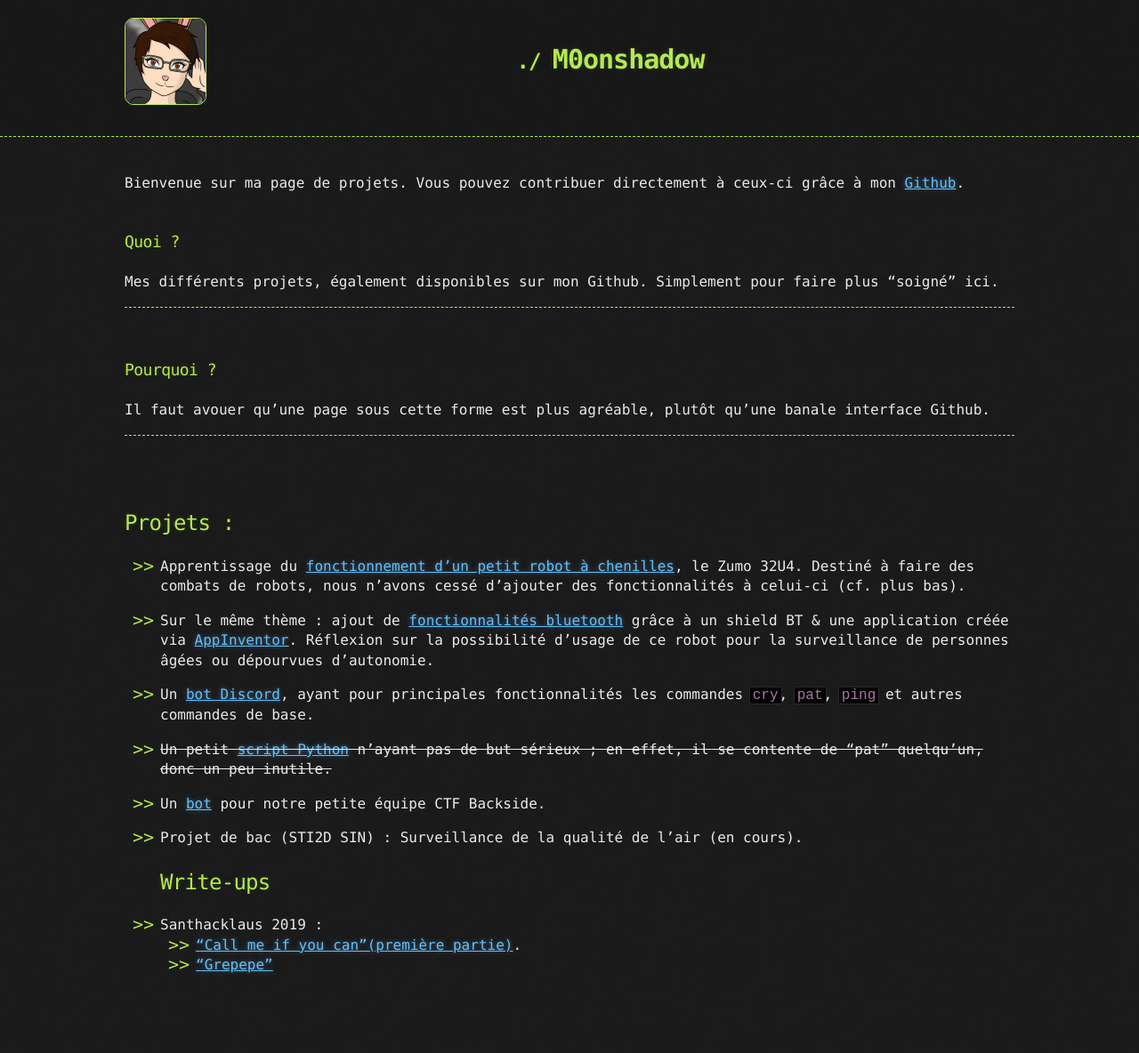
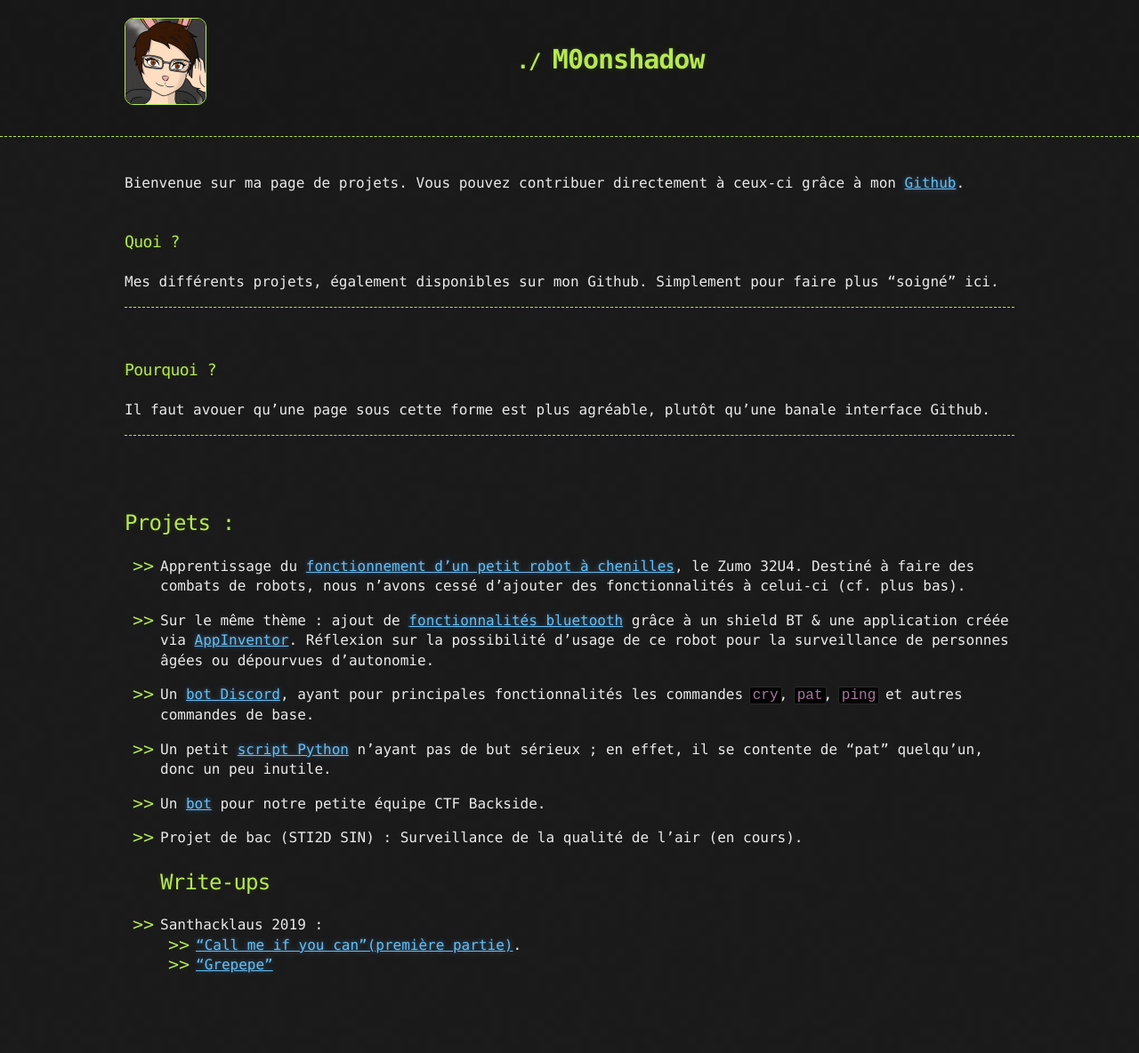
Before and after one commit to M0onshadow/M0onshadow.github.io, a Jekyll site: the page built from index.md, in a window 1280 px wide. Shown: the whole page at 89% size. Built offline with Jekyll 4.4.1, drawn with Linux system fonts in a browser that asks for light colours; the repository's description, which GitHub fills in, is left out.

```diff
--- a/index.md
+++ b/index.md
@@ -27,7 +27,7 @@ Destiné à faire des combats de robots, nous n'avons cessé d'ajouter des fonct
 
 - Un [bot Discord](https://github.com/heichou2210/fumikobot), ayant pour principales fonctionnalités les commandes `cry`, `pat`, `ping` et autres commandes de base.
 
-- ~~Un petit [script Python](https://github.com/heichou2210/Headpats) n'ayant pas de but sérieux ; en effet, il se contente de "pat" quelqu'un, donc un peu inutile.~~
+- Un petit [script Python](https://github.com/heichou2210/Headpats) n'ayant pas de but sérieux ; en effet, il se contente de "pat" quelqu'un, donc un peu inutile.
 
 - Un [bot](https://github.com/heichou2210/Rebirth_bot) pour notre petite équipe CTF Backside.
 
```
